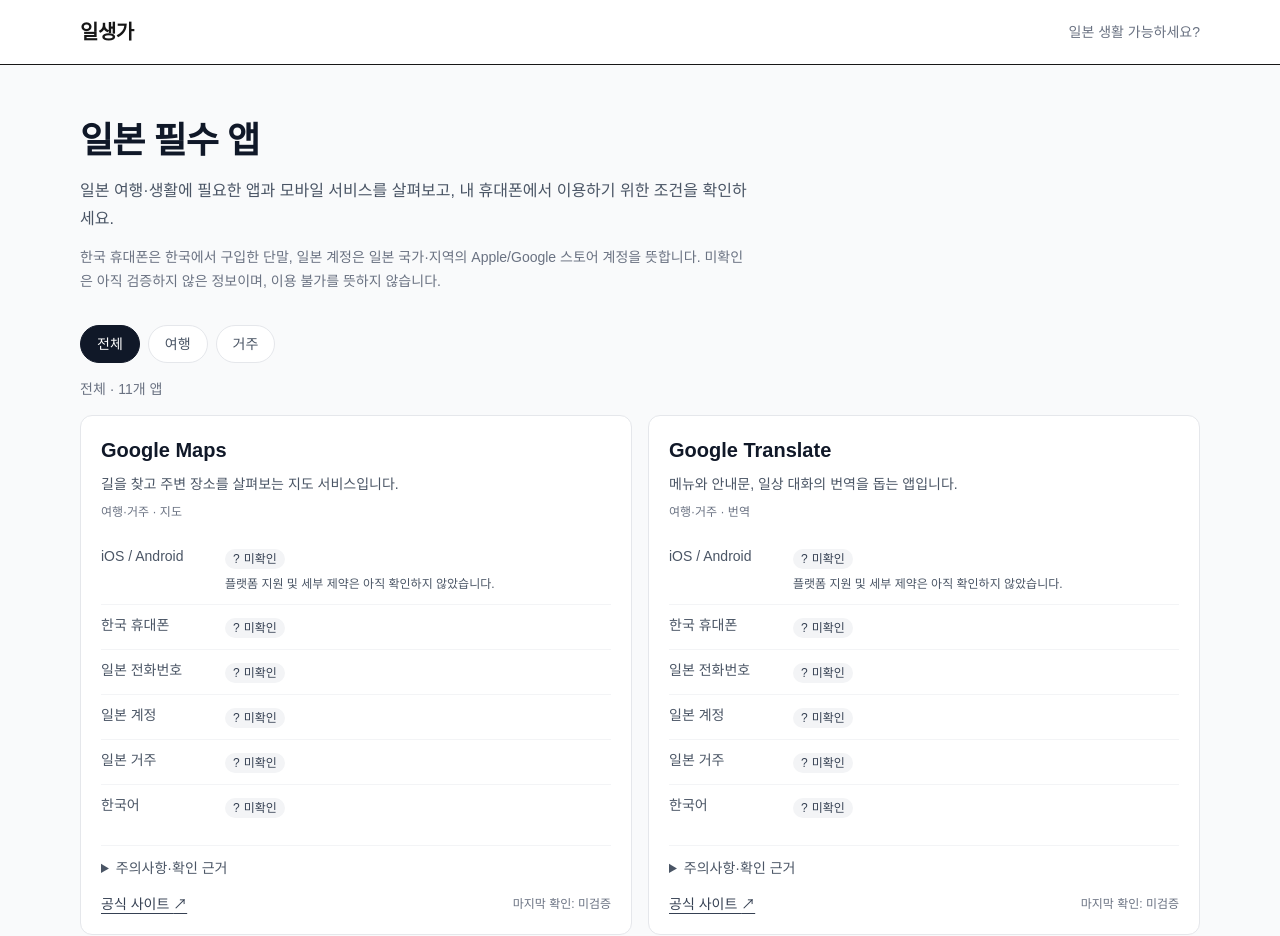
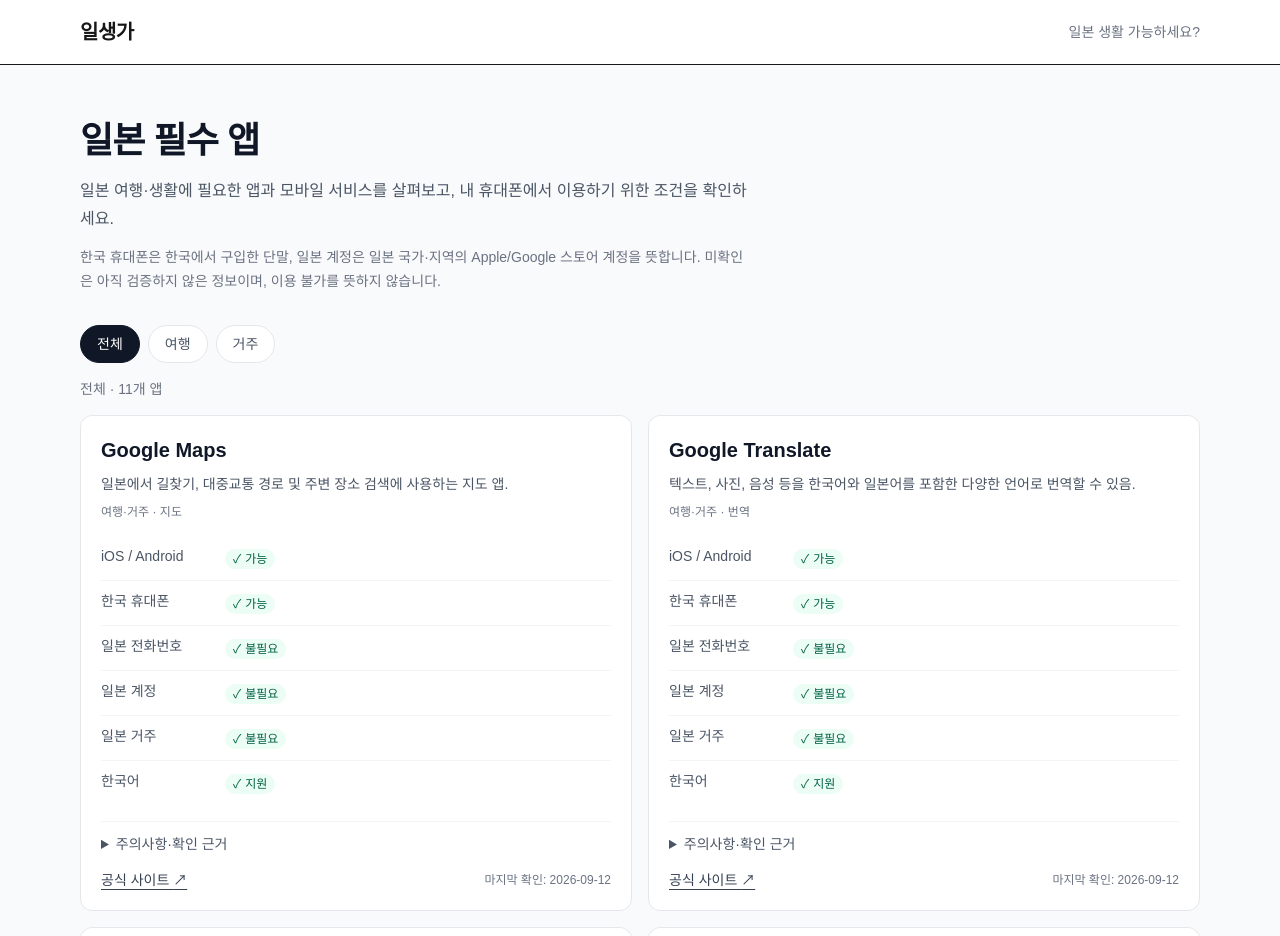
Before and after one commit to PARK-SUNGJUN-618/ilsengga, a Next.js app: page /apps in a window 1280 px wide. Shown: the top 936 px of the page. Built offline with nearby package versions, Linux system fonts and the light colour scheme.

Commit message:
ilsengga-Update app page

```diff
--- a/data/apps.ts
+++ b/data/apps.ts
@@ -34,110 +34,209 @@
 
 export const appsContentUpdatedAt = "2026-09-12";
 
-// 공식 링크는 재확인할 출발점이며, 이용 조건을 검증했다는 의미가 아닙니다.
-// 검증 전인 항목에는 공통 미확인 값을 적용합니다. 확인 후 앱별로 교체하세요.
-const unverified = {
-  platforms: { status: "unknown", note: "플랫폼 지원 및 세부 제약은 아직 확인하지 않았습니다." },
+// 2026-09-12 확정 데이터의 공통 조건. 차이가 있는 앱은 아래에서 명시합니다.
+const commonConditions = {
+  platforms: { status: "available" },
   conditions: {
-    koreanPhone: { status: "unknown" },
-    japanesePhoneRequired: { status: "unknown" },
-    japaneseStoreAccountRequired: { status: "unknown" },
-    japaneseResidenceRequired: { status: "unknown" },
-    koreanSupported: { status: "unknown" },
+    koreanPhone: { status: "available" },
+    japanesePhoneRequired: { status: "not_required" },
+    japaneseStoreAccountRequired: { status: "not_required" },
+    japaneseResidenceRequired: { status: "not_required" },
+    koreanSupported: { status: "supported" },
   },
-  lastVerified: null,
+  lastVerified: "2026-09-12",
 } satisfies Pick<AppItem, "platforms" | "conditions" | "lastVerified">;
 
 const suicaNote = "서로 다른 Suica 이용 방식 중 하나입니다. 세 가지를 모두 설치해야 하는 것은 아닙니다.";
 
 export const apps: AppItem[] = [
   {
-    ...unverified,
+    ...commonConditions,
     id: "google-maps", name: "Google Maps",
-    description: "길을 찾고 주변 장소를 살펴보는 지도 서비스입니다.",
+    description: "일본에서 길찾기, 대중교통 경로 및 주변 장소 검색에 사용하는 지도 앱.",
     audiences: ["travel", "resident"], purpose: "maps", priority: "essential",
     cautions: [], officialUrl: "https://www.google.com/maps/about/",
     sources: [{ label: "Google Maps 공식 안내", url: "https://www.google.com/maps/about/" }],
   },
   {
-    ...unverified,
+    ...commonConditions,
     id: "google-translate", name: "Google Translate",
-    description: "메뉴와 안내문, 일상 대화의 번역을 돕는 앱입니다.",
+    description: "텍스트, 사진, 음성 등을 한국어와 일본어를 포함한 다양한 언어로 번역할 수 있음.",
     audiences: ["travel", "resident"], purpose: "translation", priority: "essential",
     cautions: [], officialUrl: "https://translate.google.com/about/",
     sources: [{ label: "Google Translate 공식 안내", url: "https://translate.google.com/about/" }],
   },
   {
-    ...unverified,
+    ...commonConditions,
     id: "japan-transit-planner", name: "Japan Transit Planner",
     description: "일본의 대중교통 경로와 환승을 찾아보는 앱입니다.",
     audiences: ["travel", "resident"], purpose: "transport", priority: "recommended",
-    cautions: ["설치 전 공식 안내에서 앱 이름과 배포 대상을 확인하세요."],
+    cautions: [
+      "일부 고급 기능은 유료일 수 있음.",
+      "일본 철도·항공 경로, 운임, 소요시간 검색용.",
+      "한국어 인터페이스 지원.",
+    ],
     officialUrl: "https://appli.jorudan.co.jp/norikae/",
     sources: [{ label: "Jorudan 앱 공식 안내", url: "https://appli.jorudan.co.jp/norikae/" }],
   },
   {
-    ...unverified,
+    ...commonConditions,
     id: "safety-tips", name: "Safety tips",
     description: "일본 체류 중 재난 정보를 확인하기 위한 앱입니다.",
     audiences: ["travel", "resident"], purpose: "safety", priority: "recommended",
-    cautions: [], officialUrl: "https://www.jnto.go.jp/safety-tips/eng/app.html",
+    cautions: [
+      "일본 내 지진, 쓰나미, 기상 경보 등을 확인하기 위한 앱.",
+      "여행자뿐 아니라 일본 거주 외국인에게도 유용함.",
+      "한국어 공식 지원.",
+    ], officialUrl: "https://www.jnto.go.jp/safety-tips/eng/app.html",
     sources: [{ label: "JNTO Safety tips 안내", url: "https://www.jnto.go.jp/safety-tips/eng/app.html" }],
   },
   {
-    ...unverified,
+    ...commonConditions,
     id: "apple-wallet-suica", name: "Apple Wallet의 Suica",
+    platforms: { ios: { status: "available" }, android: { status: "unavailable" } },
+    conditions: {
+      ...commonConditions.conditions,
+      koreanPhone: {
+        ios: { status: "conditional", note: "iPhone 8 이후 모델은 이용 가능. 일부 구형 모델(iPhone 7 계열 등)은 일본 판매 모델 조건이 있습니다." },
+        android: { status: "unavailable" },
+      },
+      koreanSupported: { status: "unknown" },
+    },
     description: "Apple Wallet에서 Suica를 추가하고 이용하는 방식입니다.",
     audiences: ["travel", "resident"], purpose: "transport", priority: "recommended",
-    scopeNote: suicaNote, cautions: [], officialUrl: "https://www.jreast.co.jp/appsuica/",
+    scopeNote: suicaNote, cautions: [
+      "Apple Account의 2단계 인증이 필요함.",
+      "Wallet에 대응 결제카드가 등록되어 있어야 함.",
+      "Android에서는 Apple Wallet을 사용할 수 없음.",
+    ], officialUrl: "https://www.jreast.co.jp/appsuica/",
     sources: [{ label: "JR동일본 Apple Pay의 Suica 안내", url: "https://www.jreast.co.jp/appsuica/" }],
   },
   {
-    ...unverified,
+    ...commonConditions,
     id: "welcome-suica-mobile", name: "Welcome Suica Mobile",
+    platforms: { ios: { status: "available" }, android: { status: "unavailable" } },
+    conditions: {
+      ...commonConditions.conditions,
+      koreanPhone: { ios: { status: "available" }, android: { status: "unavailable" } },
+      koreanSupported: { status: "unsupported" },
+    },
     description: "일본 방문자를 위한 Suica 모바일 서비스입니다.",
     audiences: ["travel"], purpose: "transport", priority: "recommended",
-    scopeNote: suicaNote, cautions: [], officialUrl: "https://www.jreast.co.jp/en/multi/welcomesuicamobile/",
+    scopeNote: suicaNote, cautions: [
+      "iPhone 전용 앱.",
+      "한국 App Store에서도 배포되고 있음.",
+      "앱 UI 언어는 영어.",
+      "별도 회원가입은 필요하지 않지만 비밀 키워드를 설정함.",
+      "위치 정보가 켜져 있어야 Suica 발급 및 충전 가능.",
+      "일부 국가에서는 일본 입국 전 발급/충전이 제한될 수 있음.",
+      "Apple Pay에 등록된 카드로 충전.",
+      "잔액 및 Suica는 발급 후 180일 유효.",
+      "세 가지 Suica 방식 중 하나이며 다른 Suica 앱을 모두 설치할 필요는 없음.",
+    ], officialUrl: "https://www.jreast.co.jp/en/multi/welcomesuicamobile/",
     sources: [{ label: "JR동일본 Welcome Suica Mobile 안내", url: "https://www.jreast.co.jp/en/multi/welcomesuicamobile/" }],
   },
   {
-    ...unverified,
+    ...commonConditions,
     id: "mobile-suica", name: "モバイルSuica",
+    conditions: {
+      koreanPhone: {
+        ios: { status: "conditional", note: "Apple Pay Suica 대응 iPhone 조건을 충족해야 합니다." },
+        android: { status: "conditional", note: "モバイルSuica 대응 단말 및 おサイフケータイ 기능이 필요합니다. 한국 등 해외 판매 Android 단말은 모델별 확인이 필요합니다." },
+      },
+      japanesePhoneRequired: { status: "unknown", note: "JR동일본은 전화번호가 설정된 대응 단말을 요구하지만, 외국 전화번호 허용 범위는 이번 검증에서 확정하지 않았습니다." },
+      japaneseStoreAccountRequired: { status: "unknown" },
+      japaneseResidenceRequired: { status: "unknown" },
+      koreanSupported: { status: "unknown" },
+    },
     description: "Suica 이용과 정기권 관리를 위한 JR동일본 앱입니다.",
     audiences: ["resident"], purpose: "transport", priority: "recommended",
-    scopeNote: suicaNote, cautions: [], officialUrl: "https://www.jreast.co.jp/mobilesuica/",
+    scopeNote: suicaNote, cautions: [
+      "JRE ID 등록이 필요함.",
+      "신용카드 등록 없이도 일부 기능은 이용 가능.",
+      "Android는 특히 단말 호환 여부 확인이 중요함.",
+      "정기권 등 다양한 기능을 제공함.",
+    ], officialUrl: "https://www.jreast.co.jp/mobilesuica/",
     sources: [{ label: "JR동일본 モバイルSuica 안내", url: "https://www.jreast.co.jp/mobilesuica/" }],
   },
   {
-    ...unverified,
+    ...commonConditions,
     id: "line", name: "LINE",
     description: "메시지와 통화로 사람들과 연락하는 앱입니다.",
     audiences: ["travel", "resident"], purpose: "communication", priority: "essential",
-    cautions: [], officialUrl: "https://www.line.me/ja/",
+    cautions: [
+      "신규 계정 등록에는 전화번호 인증이 필요함.",
+      "일본 전화번호만 가능한 것은 아님.",
+      "공식적으로 일본, 한국, 대만, 홍콩, 태국의 휴대전화 번호를 인증에 사용할 수 있음.",
+      "SMS 수신 또는 음성 통화 인증이 필요할 수 있음.",
+      "050 번호, 가상 전화번호 등은 사용할 수 없음.",
+    ], officialUrl: "https://www.line.me/ja/",
     sources: [{ label: "LINE 공식 안내", url: "https://www.line.me/ja/" }],
   },
   {
-    ...unverified,
+    ...commonConditions,
     id: "paypay", name: "PayPay",
+    conditions: {
+      koreanPhone: { status: "conditional", note: "단말 자체보다 계정 등록을 위한 일본 휴대전화 번호가 핵심 조건입니다." },
+      japanesePhoneRequired: { status: "required" },
+      japaneseStoreAccountRequired: { status: "unknown" },
+      japaneseResidenceRequired: { status: "conditional", note: "기본 결제 앱 등록 자체와 본인확인(eKYC)은 구분해야 합니다. 일부 기능에는 일본 내 본인확인 정보가 필요합니다." },
+      koreanSupported: { status: "unsupported" },
+    },
     description: "일본 생활에서 QR 결제수단으로 검토할 수 있는 앱입니다.",
     audiences: ["resident"], purpose: "payment", priority: "recommended",
-    cautions: [], officialUrl: "https://paypay.ne.jp/",
+    cautions: [
+      "SMS 인증 가능한 일본 휴대전화 번호가 필요함.",
+      "해외 휴대전화 번호는 사용할 수 없음.",
+      "본인확인을 하면 은행계좌 등록 및 PayPay Money 등 추가 기능을 사용할 수 있음.",
+      "외국인도 본인확인 가능.",
+      "외국인의 경우 재류카드, 마이넘버카드 등 조건이 발생할 수 있음.",
+    ], officialUrl: "https://paypay.ne.jp/",
     sources: [{ label: "PayPay 공식 안내", url: "https://paypay.ne.jp/" }],
   },
   {
-    ...unverified,
+    ...commonConditions,
     id: "mercari", name: "Mercari",
+    conditions: {
+      koreanPhone: { status: "conditional" },
+      japanesePhoneRequired: { status: "required", note: "SMS 가능한 휴대전화번호 인증 필요. 번호 국가 조건은 추가 확인 필요" },
+      japaneseStoreAccountRequired: { status: "unknown" },
+      japaneseResidenceRequired: { status: "conditional" },
+      koreanSupported: { status: "unsupported" },
+    },
     description: "생활용품을 구매하거나 정리할 때 사용하는 중고 거래 앱입니다.",
     audiences: ["resident"], purpose: "shopping", priority: "optional",
-    cautions: [], officialUrl: "https://jp.mercari.com/",
+    cautions: [
+      "신규등록 및 재로그인 등에서 SMS 가능한 휴대전화번호 인증이 필요함.",
+      "고정전화와 050 번호는 사용할 수 없음.",
+      "구매, 판매, メルペイ 등 사용하는 기능에 따라 추가 인증 조건이 발생할 수 있음.",
+      "일본 주소 및 본인확인이 필요한 기능이 있으므로 단순 설치 가능 여부와 실제 거래 가능 여부를 구분할 것.",
+    ], officialUrl: "https://jp.mercari.com/",
     sources: [{ label: "Mercari 공식 사이트", url: "https://jp.mercari.com/" }],
   },
   {
-    ...unverified,
+    ...commonConditions,
     id: "myna", name: "マイナアプリ / マイナポータル",
+    conditions: {
+      koreanPhone: {
+        ios: { status: "conditional", note: "지원되는 iPhone과 OS 버전 조건을 충족해야 합니다." },
+        android: { status: "conditional", note: "마이넘버카드 읽기 및 스마트폰 전자증명서 지원 단말인지 확인해야 합니다." },
+      },
+      japanesePhoneRequired: { status: "not_required" },
+      japaneseStoreAccountRequired: { status: "unknown" },
+      japaneseResidenceRequired: { status: "required" },
+      koreanSupported: { status: "unsupported" },
+    },
     description: "온라인 행정 서비스와 인증을 이용하는 경로를 안내합니다.",
     audiences: ["resident"], purpose: "administration", priority: "recommended",
-    cautions: ["서비스명과 설치 앱의 명칭·연결 관계는 공식 안내에서 다시 확인해야 합니다."],
+    cautions: [
+      "マイナアプリ는 기존 マイナポータルアプリ의 후속/현재 앱 명칭으로 사용됨.",
+      "マイナポータル은 행정 서비스이며 マイナアプリ는 카드 인증·읽기 등에 사용하는 앱.",
+      "마이넘버카드가 필요한 주요 기능이 많음.",
+      "Android에서 실물 마이넘버카드를 읽을 때 NFC / おサイフケータイ 기능을 활성화해야 함.",
+      "모든 NFC 스마트폰이 자동으로 지원되는 것은 아니며 공식 대응 단말 확인이 필요함.",
+      "iPhone과 Android에서 이용 가능한 기능이 다를 수 있음.",
+    ],
     officialUrl: "https://www.digital.go.jp/policies/myna_portal",
     sources: [
       { label: "디지털청 マイナポータル 안내", url: "https://www.digital.go.jp/policies/myna_portal" },
```
